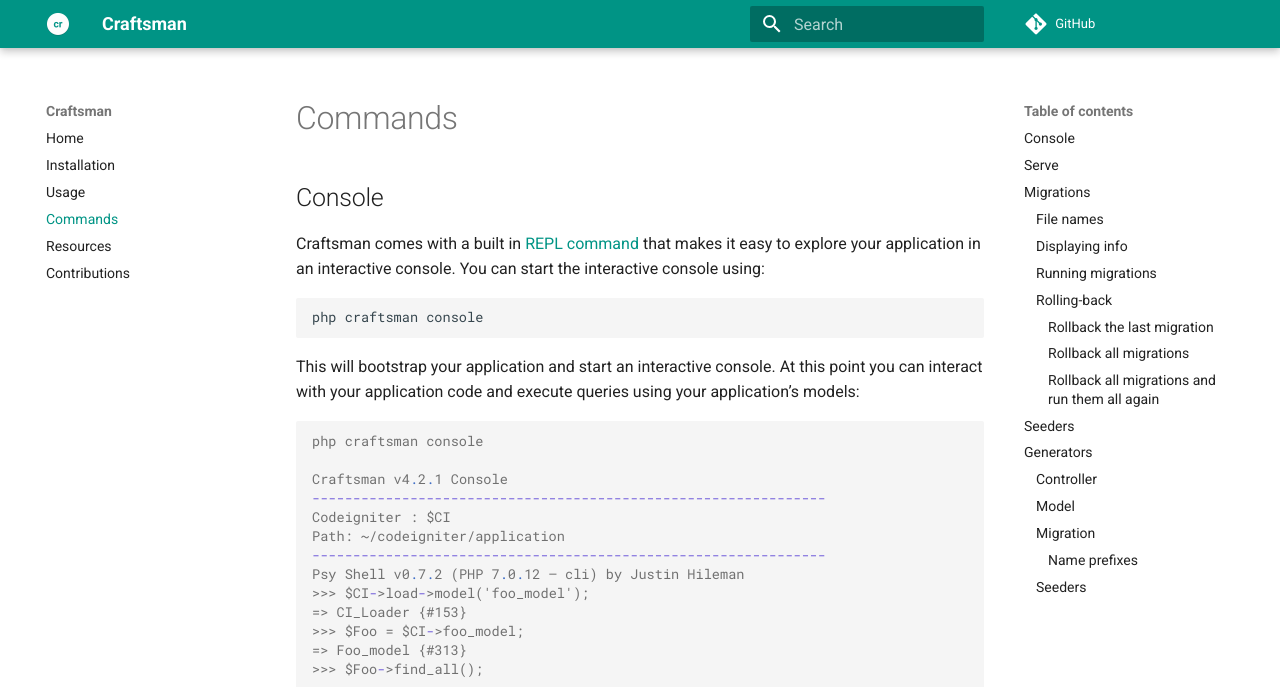
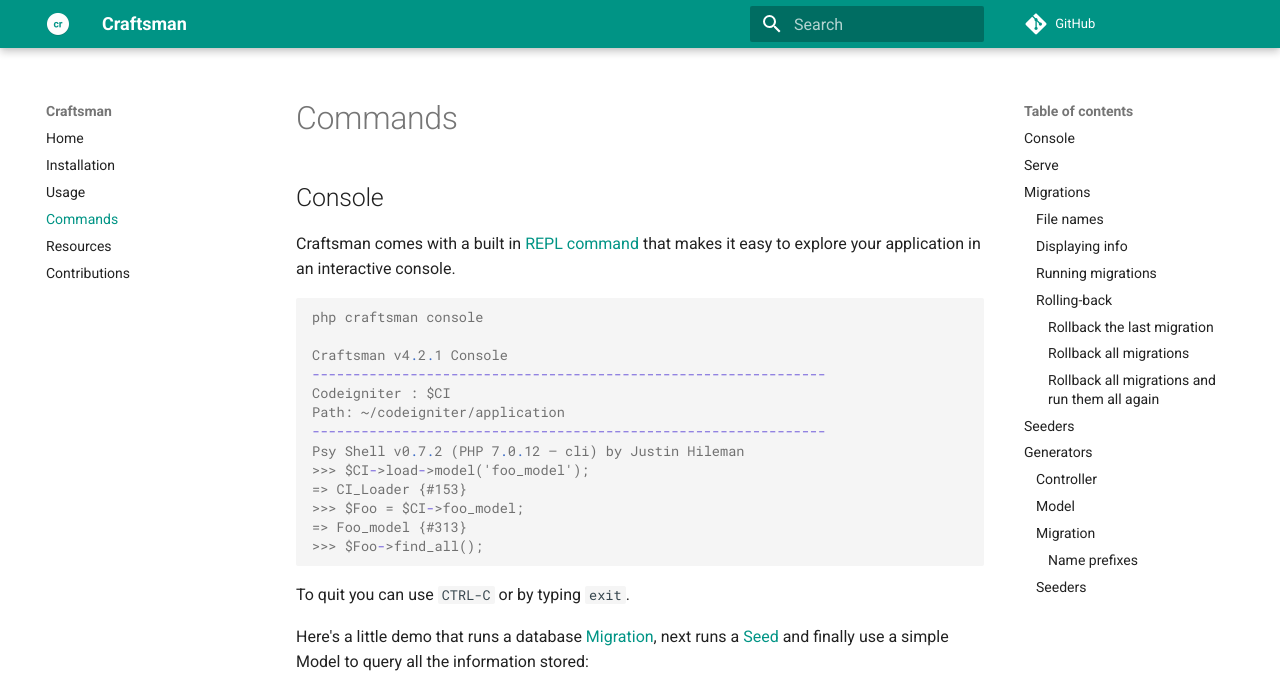
Before and after one commit to CI-Craftsman/Documentation, an MkDocs documentation site: the page built from docs/commands.md, in a window 1280 px wide and 900 px high, cut to the strip 0-687 px from the top of the window. Built offline with MkDocs 1.6.1 and Material for MkDocs 9.7.7, drawn with Linux system fonts in a browser that asks for light colours; comment, search, counter and statistics services are not loaded; old or Windows-style settings are respelled for this version of MkDocs.

Commit message:
Fix the docs

````diff
--- a/docs/commands.md
+++ b/docs/commands.md
@@ -1,10 +1,6 @@
 ## Console
 
-Craftsman comes with a built in [REPL command](http://psysh.org)  that makes it easy to explore your application in an interactive console. You can start the interactive console using:
-
-    php craftsman console
-
-This will bootstrap your application and start an interactive console. At this point you can interact with your application code and execute queries using your application’s models:
+Craftsman comes with a built in [REPL command](http://psysh.org) that makes it easy to explore your application in an interactive console.
 
 ```
 php craftsman console
@@ -158,10 +154,6 @@
 ## Generators
 
 Craftsman provides a variety of generators to speed up your development process.
-
-<!-- Every Generator Command comes with a `--path` argument to control where the generated file will be placed overwriting the default path.
-
-    php craftsman generate:<command> <args> --path="path/to/new" -->
 
 ### Controller
 
@@ -385,5 +377,4 @@
 
 All seed classes are stored by default in your `path/to/application/seeders` folder.
 
-
 ---
````
